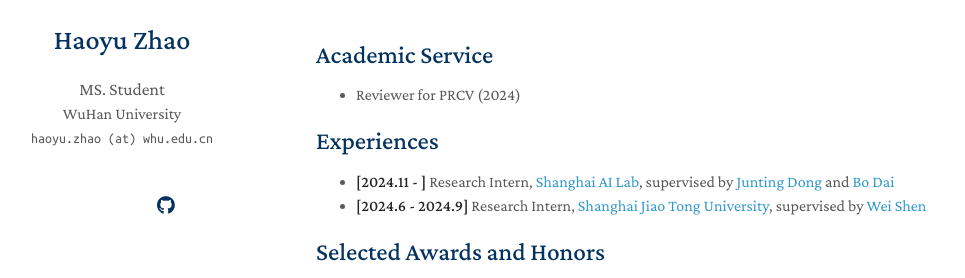
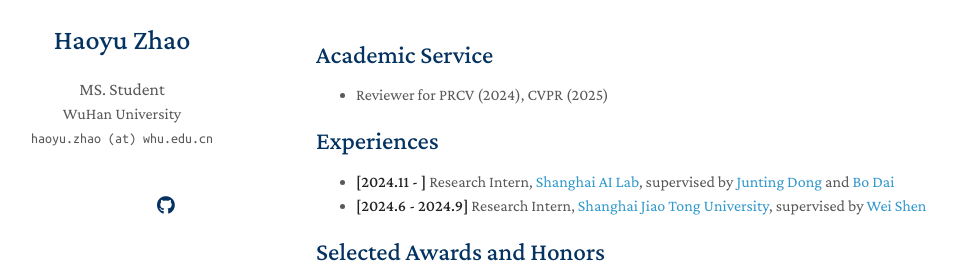
Before and after one commit to zhaohaoyu376/zhaohaoyu376.github.io, a Jekyll site: the page built from index.md, in a window 1280 px wide and 900 px high, scrolled down 1500 px. Shown: the part 190-468 px from the top of the window, without its empty margins (154-1119 px from the left). Built offline with Jekyll 4.4.1, drawn with Linux system fonts in a browser that asks for light colours; nearby versions of some CDN libraries; a style sheet for code colours, icons or effects is not loaded; our own code applies the rules of GitHub Pages for plain Markdown files.

Commit message:
Update index.md

```diff
--- a/index.md
+++ b/index.md
@@ -21,7 +21,7 @@
 {% include_relative _includes/publications.md %}
 
 ## Academic Service
-- Reviewer for PRCV (2024)
+- Reviewer for PRCV (2024), CVPR (2025)
 
 ## Experiences
 - **[2024.11 - ]** Research Intern, [Shanghai AI Lab]([https://www.sjtu.edu.cn/](https://www.shlab.org.cn/)), supervised by [Junting Dong]([https://scholar.google.com/citations?user=Ae2kRCEAAAAJ&hl=zh-CN](https://scholar.google.com/citations?user=dEzL5pAAAAAJ&hl=zh-CN&oi=ao)) and [Bo Dai](https://scholar.google.com/citations?user=KNWTvgEAAAAJ&hl=zh-CN&oi=ao)
```
